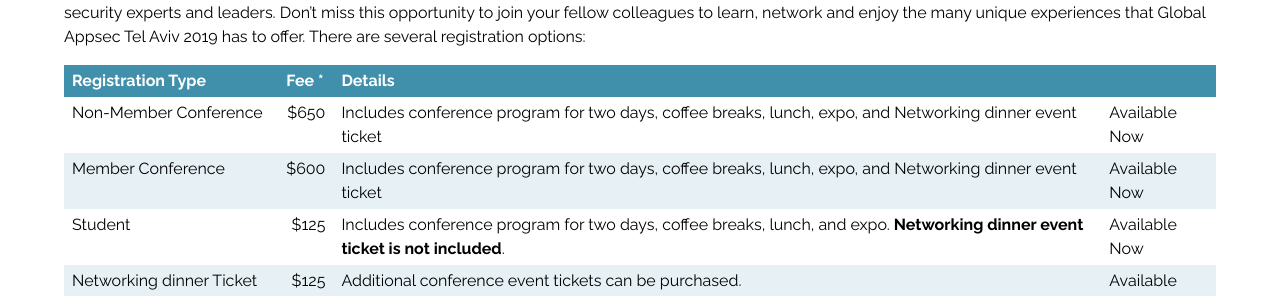
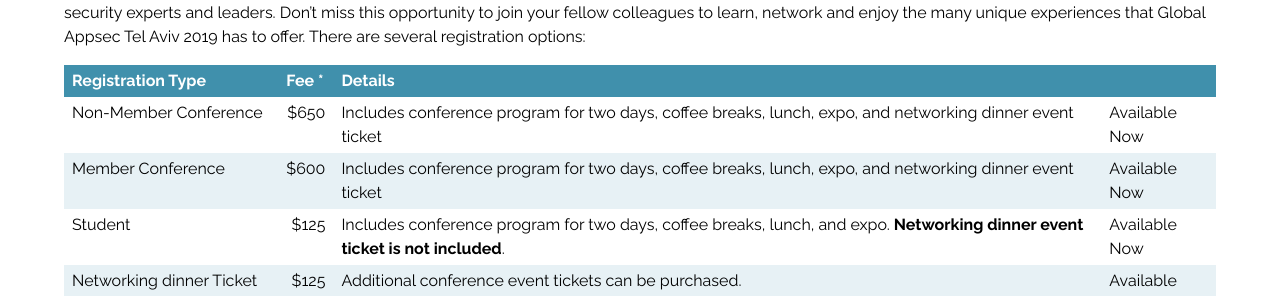
Before and after one commit to OWASP/AppSecTLV2019, a Jekyll site: the page built from registration/index.md, in a window 1280 px wide. Shown: the part 1072-1368 px from the top of the page. Built offline with Jekyll 4.4.1, drawn with Linux system fonts in a browser that asks for light colours.

```diff
--- a/registration/index.md
+++ b/registration/index.md
@@ -44,13 +44,13 @@ There are several registration options:
     <tr>
       <td>Non-Member Conference</td>
       <td class="price">$650</td>
-      <td>Includes conference program for two days, coffee breaks, lunch, expo, and Networking dinner event ticket</td>
+      <td>Includes conference program for two days, coffee breaks, lunch, expo, and networking dinner event ticket</td>
       <td>Available Now</td>
     </tr>
     <tr>
       <td>Member Conference</td>
       <td class="price">$600</td>
-      <td>Includes conference program for two days, coffee breaks, lunch, expo, and Networking dinner event ticket</td>
+      <td>Includes conference program for two days, coffee breaks, lunch, expo, and networking dinner event ticket</td>
       <td>Available Now</td>
     </tr>
     <tr>
```
Also changed, not shown: registration/registration-locals.md (+2 -2 lines).
